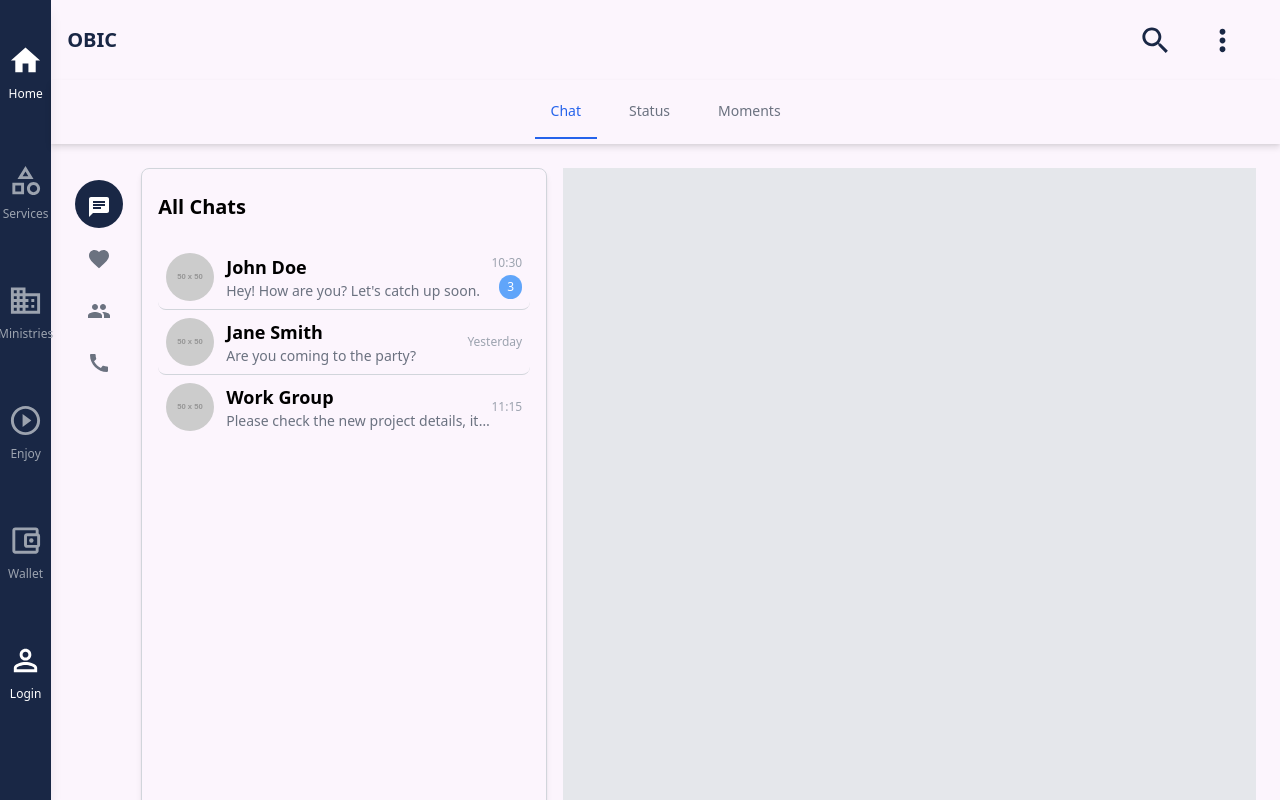
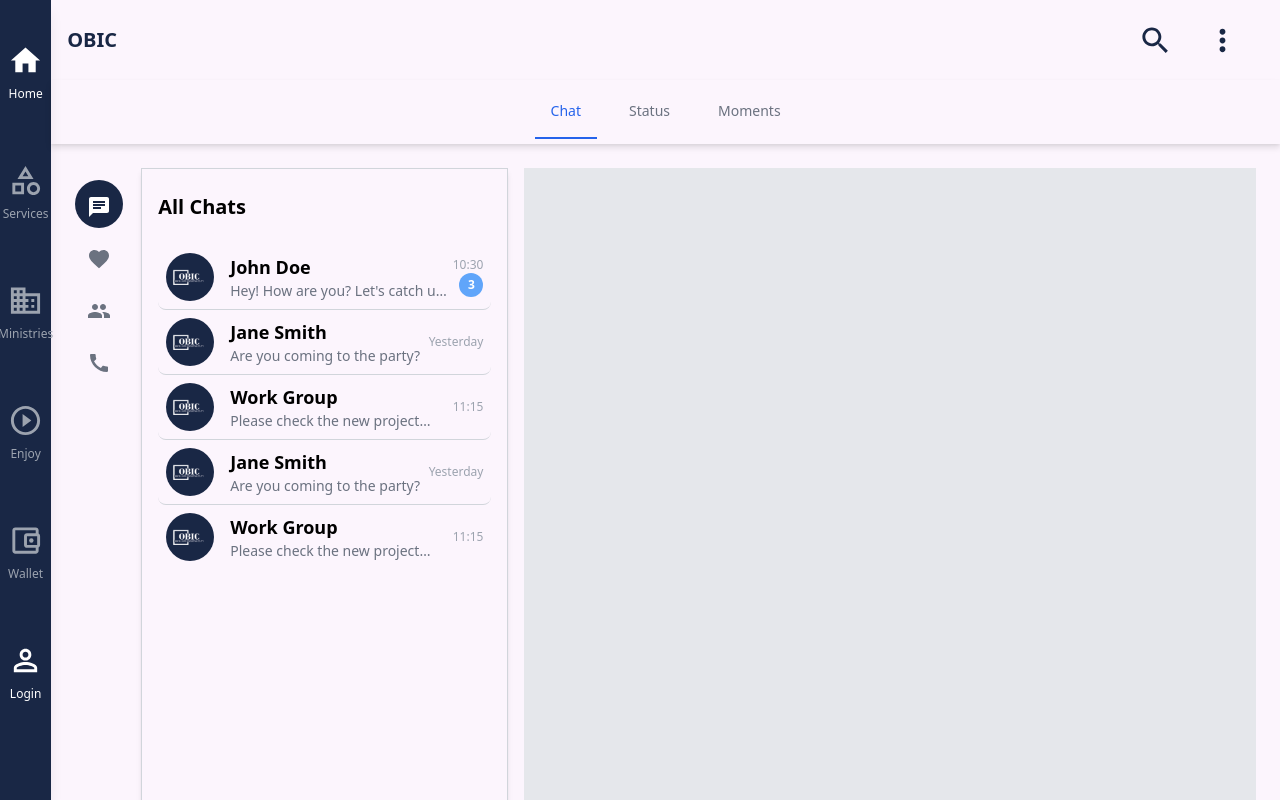
Before and after one commit to Tem-manager/ObicSystemWebsite, a React (Vite) app: page /chat/chats in a window 1280 px wide. Built offline with nearby package versions, Linux system fonts and the light colour scheme.

Commit message:
StatusBadge

```diff
--- /dev/null
+++ b/src/Components/ui/StatusBadge.tsx
@@ -0,0 +1,24 @@
+import React from "react";
+
+interface StatusBadgeProps {
+  type: "number" | "text" | "icon"; // لتحديد نوع المحتوى
+  content: number | string | React.ReactNode; // يمكن أن يكون رقمًا، نصًا، أو أيقونة
+  size?: string;
+  className?: string; // خصائص إضافية يمكن تمريرها لتخصيص التصميم
+
+}
+
+const StatusBadge: React.FC<StatusBadgeProps> = ({ type, content,  className = "" }) => {
+  return (
+    <span
+    className={`  text-xs rounded-full flex items-center justify-center ${className}`}
+    title={type} // مجرد مثال، يمكن إزالته حسب الحاجة
+    >
+      {type === "number" && <span className="font-bold">{content}</span>}
+      {type === "text" && <span>{content}</span>}
+      {type === "icon" && <>{content}</>}
+    </span>
+  );
+};
+
+export default StatusBadge;
--- a/src/features/chat/Components/Ui/CircleImage.tsx
+++ b/src/features/chat/Components/Ui/CircleImage.tsx
@@ -6,17 +6,20 @@ interface CircleImageProps {
   size: number;
   imageUrl: string;
   border?: string;
+  className?: string;
+
 }
 
-const CircleImage: React.FC<CircleImageProps> = ({ size, imageUrl, border }) => {
+const CircleImage: React.FC<CircleImageProps> = ({ size, imageUrl, border  ,   className = "",
+}) => {
 
 
   return (
     <img
      src={imageUrl}
      alt='image'
-     className={`w-${size} h-${size} rounded-full object-cover ${border || ""}`}
-  />
+     className={`rounded-full object-cover ${className} ${border || ""} w-${size} h-${size}`}
+     />
 
   );
 };
--- a/src/features/chat/pages/protected/chats/all-chats/AllChats.tsx
+++ b/src/features/chat/pages/protected/chats/all-chats/AllChats.tsx
@@ -9,63 +9,9 @@ function AllChats() {
         <ChatTab />
 
       <div className="flex-grow ml-[10px]  w-full  flex  ">
-{/*
-      <div className="w-[38%] bg-gray-200 p-4 m-2"
-       style={{ backgroundColor: COLORS.BACKGROUND }}
-      >
-      <h2 className="text-xl font-semibold mb-4">All Chats</h2>
 
-<div className="space-y-4">
-  <div className="flex items-center hover:bg-gray-100 p-2 rounded-lg cursor-pointer">
-    <img
-      src="https://via.placeholder.com/50"
-      alt="User"
-      className="w-12 h-12 rounded-full mr-3"
-    />
-    <div className="flex-1">
-      <h3 className="font-semibold text-lg">John Doe</h3>
-      <p className="text-sm text-gray-500 line-clamp-1">Hey! How are you? Let's catch up soon.</p>
-    </div>
-    <div className="text-center">
-      <span className="text-xs text-gray-400 block">10:30</span>
-      <span className="bg-blue-400 text-white text-xs rounded-full px-2 py-1 mt-1 inline-block">3</span>
-    </div>
-  </div>
-
-  <div className="flex items-center hover:bg-gray-100 p-2 rounded-lg cursor-pointer">
-    <img
-      src="https://via.placeholder.com/50"
-      alt="User"
-      className="w-12 h-12 rounded-full mr-3"
-    />
-    <div className="flex-1">
-      <h3 className="font-semibold text-lg">Jane Smith</h3>
-      <p className="text-sm text-gray-500 line-clamp-1">Are you coming to the party?</p>
-    </div>
-    <div className="text-center">
-      <span className="text-xs text-gray-400 block">Yesterday</span>
-    </div>
-  </div>
-
-  <div className="flex items-center hover:bg-gray-100 p-2 rounded-lg cursor-pointer">
-    <img
-      src="https://via.placeholder.com/50"
-      alt="Group"
-      className="w-12 h-12 rounded-full mr-3"
-    />
-    <div className="flex-1">
-      <h3 className="font-semibold text-lg">Work Group</h3>
-      <p className="text-sm text-gray-500 line-clamp-1">Please check the new project details, it's important.</p>
-    </div>
-    <div className="text-center">
-      <span className="text-xs text-gray-400 block">11:15</span>
-    </div>
-  </div>
-
-</div>
-      </div> */}
       <ChatList/>
-      <div className="w-[65%] bg-gray-200 p-4 m-2">
+      <div className="w-[70%] bg-gray-200 p-4 m-2">
 
       </div>
       </div>
--- a/src/features/chat/pages/protected/chats/all-chats/ChatList.tsx
+++ b/src/features/chat/pages/protected/chats/all-chats/ChatList.tsx
@@ -1,76 +1,68 @@
+import React from "react";
 import { COLORS } from "../../../../../../constants/thems/Color";
+import CircleImage from "../../../../Components/Ui/CircleImage";
+import logo from "../../../../../../../public/images/logo1.png";
+import StatusBadge from "../../../../../../Components/ui/StatusBadge";
 
-function ChatList() {
+interface UnreadBadgeProps {
+  count: number; // عدد الرسائل غير المقروءة
+}
+
+const UnreadBadge: React.FC<UnreadBadgeProps> = ({ count }) => {
   return (
-    <div
-      className="w-full sm:w-[38%] p-4 m-2 border border-gray-300 rounded-lg shadow-md h-screen"
-      style={{ backgroundColor: COLORS.BACKGROUND }}
-    >
-      <h2 className="text-xl font-semibold mb-4 sticky top-0 py-2">
-        All Chats
-      </h2>
+    <span className="bg-blue-400 text-white text-xs rounded-full px-2 py-1 mt-1 self-end">
+      {count}
+    </span>
+  );
+};
 
-      {/* قائمة المحادثات */}
-      <div className="space-y-0 overflow-y-auto">
-        {/* محادثة 1 (مع رسالة غير مقروءة) */}
-        <div className="flex items-center hover:bg-gray-100 p-2 rounded-lg cursor-pointer border-b border-gray-300 last:border-b-0">
-          <img
-            src="https://via.placeholder.com/50"
-            alt="User"
-            className="w-12 h-12 rounded-full mr-3"
-          />
-          <div className="flex-1">
-            <h3 className="font-semibold text-lg">John Doe</h3>
-            <p className="text-sm text-gray-500 line-clamp-1">
-              Hey! How are you? Let's catch up soon.
-            </p>
-          </div>
-          <div className="flex flex-col items-end text-right">
-            <span className="text-xs text-gray-400">10:30</span>
-            <span className="bg-blue-400 text-white text-xs rounded-full px-2 py-1 mt-1 self-end">
-              3
-            </span>
-          </div>
-        </div>
+interface ChatItemProps {
+  name: string; // اسم المستخدم أو المجموعة
+  message: string; // نص الرسالة
+  time: string; // وقت الرسالة
+  unreadCount?: number; // عدد الرسائل غير المقروءة (اختياري)
+}
 
-        {/* محادثة 2 (رسالة مقروءة) */}
-        <div className="flex items-center hover:bg-gray-100 p-2 rounded-lg cursor-pointer border-b border-gray-300 last:border-b-0">
-          <img
-            src="https://via.placeholder.com/50"
-            alt="User"
-            className="w-12 h-12 rounded-full mr-3"
-          />
-          <div className="flex-1">
-            <h3 className="font-semibold text-lg">Jane Smith</h3>
-            <p className="text-sm text-gray-500 line-clamp-1">
-              Are you coming to the party?
-            </p>
-          </div>
-          <div className="flex flex-col items-end text-right">
-            <span className="text-xs text-gray-400">Yesterday</span>
-          </div>
-        </div>
-
-        {/* محادثة 3 (رسالة مقروءة) */}
-        <div className="flex items-center hover:bg-gray-100 p-2 rounded-lg cursor-pointer border-b border-gray-300 last:border-b-0">
-          <img
-            src="https://via.placeholder.com/50"
-            alt="Group"
-            className="w-12 h-12 rounded-full mr-3"
-          />
-          <div className="flex-1">
-            <h3 className="font-semibold text-lg">Work Group</h3>
-            <p className="text-sm text-gray-500 line-clamp-1">
-              Please check the new project details, it's important.
-            </p>
-          </div>
-          <div className="flex flex-col items-end text-right">
-            <span className="text-xs text-gray-400">11:15</span>
-          </div>
-        </div>
+const ChatItem: React.FC<ChatItemProps> = ({ name, message, time, unreadCount }) => {
+  return (
+    <div className="flex items-center hover:bg-gray-100 p-2 rounded-lg cursor-pointer border-b border-gray-300 last:border-b-0">
+      <CircleImage size={12} border="10" imageUrl={logo} className="mr-4" />
+      <div className="flex-1">
+        <h3 className="font-semibold text-lg">{name}</h3>
+        <p className="text-sm text-gray-500 line-clamp-1">{message}</p>
+      </div>
+      <div className="flex flex-col items-end text-right">
+        <span className="text-xs text-gray-400">{time}</span>
+        {unreadCount &&
+        <StatusBadge type="number" content={unreadCount} className="w-6 h-6 bg-blue-400 text-white"/>
+      }
       </div>
     </div>
   );
-}
+};
+
+const ChatList: React.FC = () => {
+  const chats: ChatItemProps[] = [
+    { name: "John Doe", message: "Hey! How are you? Let's catch up soon.", time: "10:30", unreadCount: 3 },
+    { name: "Jane Smith", message: "Are you coming to the party?", time: "Yesterday" },
+    { name: "Work Group", message: "Please check the new project details, it's important.", time: "11:15" },
+    { name: "Jane Smith", message: "Are you coming to the party?", time: "Yesterday" },
+    { name: "Work Group", message: "Please check the new project details, it's important.", time: "11:15" },
+  ];
+
+  return (
+    <div
+      className="w-full sm:w-[35%] p-4 m-2 border border-gray-300 shadow-md h-screen"
+      style={{ backgroundColor: COLORS.BACKGROUND }}
+    >
+      <h2 className="text-xl font-semibold mb-4 sticky top-0 py-2">All Chats</h2>
+      <div className="space-y-0 overflow-y-auto">
+        {chats.map((chat, index) => (
+          <ChatItem key={index} {...chat} />
+        ))}
+      </div>
+    </div>
+  );
+};
 
 export default ChatList;
```
